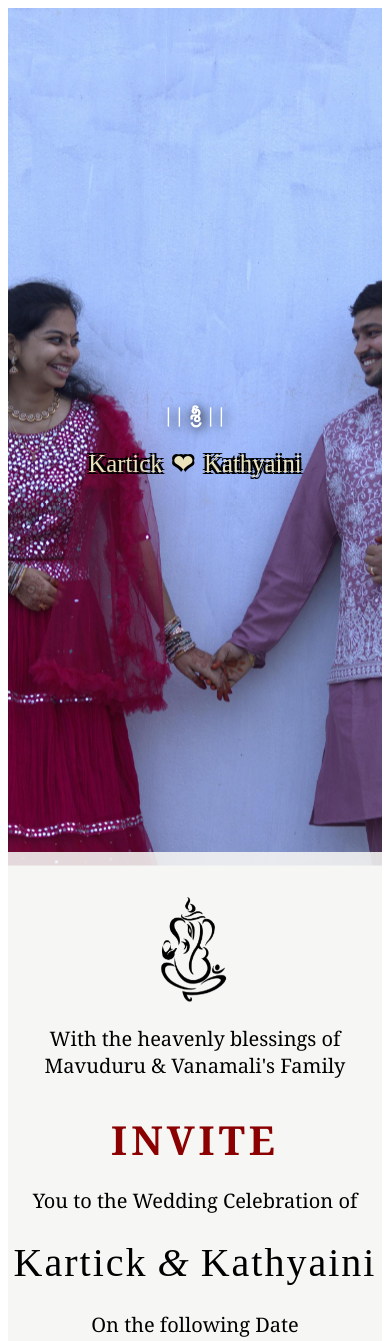
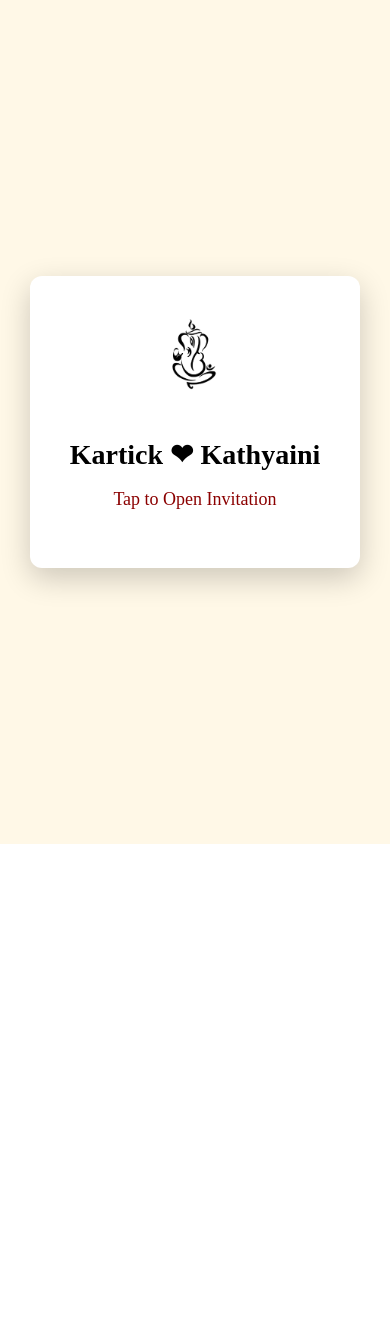
Before and after one commit to Saikathyaini/Kartick-Kathyaini-Invitation, an Angular app: page / in a window 390 px wide. Shown: the top 1341 px of the page. After the commit the page ends 844 px from the top, so only its background shows below. Built offline with nearby package versions, Linux system fonts and the light colour scheme.

Commit message:
updated invitation tap to open

```diff
--- a/src/app/kartick-katy/kartick-katy.component.css
+++ b/src/app/kartick-katy/kartick-katy.component.css
@@ -1,31 +1,71 @@
+/* ---------------- TAP TO OPEN SCREEN ---------------- */
+
+.open-screen{
+position:fixed;
+top:0;
+left:0;
+width:100%;
+height:100vh;
+
+background:#fff8e7;
+
+display:flex;
+align-items:center;
+justify-content:center;
+
+z-index:9999;
+cursor:pointer;
+}
+
+.open-card{
+text-align:center;
+padding:40px;
+background:white;
+border-radius:12px;
+box-shadow:0 10px 30px rgba(0,0,0,0.2);
+}
+
+.open-ganesh{
+width:120px;
+margin-bottom:20px;
+}
+
+.open-card h2{
+font-size:28px;
+margin-bottom:10px;
+}
+
+.open-card p{
+color:#8b0000;
+font-size:18px;
+}
+
+
+/* ---------------- MAIN PAGE ---------------- */
+
 .main-page{
 font-family: Georgia, serif;
 overflow-x:hidden;
 }
 
-/* HERO SECTION */
+
+/* ---------------- HERO SECTION ---------------- */
 
 .hero-image{
 height:100vh;
 width:100%;
 
-background-image: url('/assets/ours.jpeg');
-background-size: cover;
-/* background-size: contain; */
-background-color: #ffffff;
-background-position: center bottom;
-background-repeat: no-repeat;
-background-attachment: fixed;
-position: relative;
-overflow: hidden;
-/* display:flex;
-align-items:center;
-justify-content:center; */
+background-image:url('/assets/ours.jpeg');
+background-size:cover;
+background-position:center;
+background-repeat:no-repeat;
+background-attachment:fixed;
 
-animation: zoomBg 10s ease-in-out forwards;
+position:relative;
+overflow:hidden;
+
+animation:zoomBg 10s ease-in-out forwards;
 }
-
-/* BACKGROUND ZOOM */
 
 @keyframes zoomBg{
 0%{
@@ -36,7 +76,8 @@ transform:scale(1.05);
 }
 }
 
-/* HERO TEXT */
+
+/* ---------------- HERO TEXT ---------------- */
 
 .hero-text{
 position:absolute;
@@ -48,10 +89,8 @@ color:white;
 text-shadow:2px 2px 10px black;
 
 opacity:0;
-animation:floatUp 3.0s ease forwards;
+animation:floatUp 3s ease forwards;
 }
-
-/* NAME FLOAT ANIMATION */
 
 @keyframes floatUp{
 0%{
@@ -64,17 +103,18 @@ transform:translate(-50%,-50%);
 }
 }
 
-/* COUPLE NAME */
+
+/* ---------------- COUPLE NAMES ---------------- */
 
 .couple-names{
 display:flex;
 justify-content:center;
 align-items:center;
-gap:10px; /* space between names */
+gap:10px;
 }
 
 .couple-names span{
-font-family: 'Brush Script MT', cursive;
+font-family:'Brush Script MT', cursive;
 font-size:28px;
 color:#eae3bb;
 
@@ -90,7 +130,8 @@ font-size:22px;
 color:#eae3bb;
 }
 
-/* INVITE SECTION */
+
+/* ---------------- INVITE SECTION ---------------- */
 
 .invite-section{
 padding:40px 20px;
@@ -103,7 +144,15 @@ animation:fadeIn 2s ease forwards;
 animation-delay:2.5s;
 }
 
-/* GANESH IMAGE */
+.invite-section h1{
+font-size:40px;
+letter-spacing:4px;
+color:#8b0000;
+margin-bottom:20px;
+}
+
+
+/* ---------------- GANESH IMAGE ---------------- */
 
 .ganesh{
 width:260px;
@@ -116,8 +165,6 @@ animation:ganeshFade 2s ease forwards;
 animation-delay:1.5s;
 }
 
-/* GANESH ANIMATION */
-
 @keyframes ganeshFade{
 0%{
 opacity:0;
@@ -129,16 +176,8 @@ transform:scale(1);
 }
 }
 
-/* INVITE TITLE */
 
-.invite-section h1{
-font-size:40px;
-letter-spacing:4px;
-color:#8b0000;
-margin-bottom:20px;
-}
-
-/* DETAILS SECTION */
+/* ---------------- DETAILS SECTION ---------------- */
 
 .details{
 padding:100px 20px;
@@ -152,7 +191,21 @@ color:#8b0000;
 margin-bottom:30px;
 }
 
-/* FOOTER */
+
+/* ---------------- MAP BUTTON ---------------- */
+
+.map-btn{
+display:inline-block;
+padding:10px 20px;
+background:#c62828;
+color:white;
+text-decoration:none;
+border-radius:6px;
+margin-top:15px;
+}
+
+
+/* ---------------- FOOTER ---------------- */
 
 .footer{
 padding:100px 20px;
@@ -162,7 +215,8 @@ font-size:22px;
 color:white;
 }
 
-/* FADE ANIMATION */
+
+/* ---------------- FADE ANIMATION ---------------- */
 
 @keyframes fadeIn{
 0%{
@@ -175,36 +229,19 @@ transform:translateY(0);
 }
 }
 
-/* COUPLE NAME FONT */
 
-.couple-names p{
-font-family: 'Brush Script MT', cursive;
-font-size:40px;
-color:black;
-margin:5px 0;
-letter-spacing:2px;
+/* ---------------- MOBILE RESPONSIVE ---------------- */
+
+@media(max-width:768px){
+
+.hero-image{
+background-attachment:scroll;
+background-position:center top;
+min-height:70vh;
 }
 
-.amp{
-font-size:30px;
-font-style:italic;
-}
-
-/* MOBILE RESPONSIVE */
-
-@media(max-width:768px){
-    .couple-names span{
-font-size:24px;
-}
-
-.hero-image{
-    min-height: 70vh;
-    background-attachment: scroll;
-background-position: center top;
-}
-
-.hero-text h1{
-font-size:28px;
+.couple-names span{
+font-size:22px;
 }
 
 .invite-section{
--- a/src/app/kartick-katy/kartick-katy.component.html
+++ b/src/app/kartick-katy/kartick-katy.component.html
@@ -1,23 +1,51 @@
-<div class="main-page">
-    <audio autoplay loop>
+<!-- TAP TO OPEN SCREEN -->
+
+<div class="open-screen" *ngIf="!opened" (click)="openInvitation()">
+
+  <div class="open-card">
+
+    <img src="assets/ganesh1.png" class="open-ganesh">
+
+    <h2>Kartick ❤ Kathyaini</h2>
+
+    <p>Tap to Open Invitation</p>
+
+  </div>
+
+</div>
+
+
+<!-- BACKGROUND MUSIC -->
+
+<audio #bgMusic loop preload="auto">
   <source src="assets/ws.mp3" type="audio/mpeg">
 </audio>
 
+
+<!-- MAIN WEBSITE -->
+
+<div *ngIf="opened" class="main-page">
+
   <!-- HERO SECTION -->
+
   <section class="hero-image">
 
+    <div class="hero-text">
 
-    <div class="hero-text">
       <h3>|| శ్రీ ||</h3>
+
       <div class="couple-names">
         <span>Kartick</span>
         <span class="heart">❤</span>
         <span>Kathyaini</span>
       </div>
+
     </div>
 
   </section>
 
+
+  <!-- INVITE SECTION -->
 
   <section class="invite-section">
 
@@ -31,21 +59,27 @@
     <h1>INVITE</h1>
 
     <p>You to the Wedding Celebration of</p>
+
     <div class="couple-names">
       <p>Kartick</p>
       <p class="amp">&</p>
       <p>Kathyaini</p>
     </div>
+
     <p>On the following Date</p>
+
   </section>
 
+
   <!-- WEDDING DETAILS -->
+
   <section class="details">
 
     <h2>Wedding Ceremony</h2>
 
     <p>📅 3 May 2026</p>
-    <p>⏰ 12:18 AM(Early Morning of 4 May)</p>
+
+    <p>⏰ 12:18 AM (Early Morning of 4 May)</p>
 
     <p>
       📍 Surya Teja Kalyana Mandapam <br>
@@ -55,7 +89,7 @@
 
     <h2>Venue Location</h2>
 
-<a class="btn btn-danger"
+    <a class="map-btn"
     href="https://maps.google.com/?q=Surya+Teja+Kalyana+Mandapam+Arasavelli"
     target="_blank">
 
@@ -67,9 +101,11 @@ Open in Google Maps
 
 
   <!-- FOOTER -->
+
   <section class="footer">
 
     <h4>We look forward to celebrating with you</h4>
+
     <p>Save the Date 💐</p>
 
   </section>
--- a/src/app/kartick-katy/kartick-katy.component.ts
+++ b/src/app/kartick-katy/kartick-katy.component.ts
@@ -1,64 +1,23 @@
-import { Component, HostListener, ElementRef, ViewChild } from '@angular/core';
+import { CommonModule } from '@angular/common';
+import { Component, ElementRef, ViewChild } from '@angular/core';
+import { FormsModule } from '@angular/forms';
 
 @Component({
   selector: 'app-kartick-katy',
   standalone: true,
-  imports: [],
+  imports:[CommonModule],
   templateUrl: './kartick-katy.component.html',
   styleUrl: './kartick-katy.component.css'
 })
 export class KartickKatyComponent {
 
-days:number=0;
-hours:number=0;
-minutes:number=0;
-seconds:number=0;
+opened = false;
 
 @ViewChild('bgMusic') music!: ElementRef;
 
-ngOnInit(){
-
-setInterval(()=>{
-
-const weddingDate=new Date("May 3, 2026 12:18:00").getTime();
-const now=new Date().getTime();
-const gap=weddingDate-now;
-
-this.days=Math.floor(gap/(1000*60*60*24));
-this.hours=Math.floor((gap%(1000*60*60*24))/(1000*60*60));
-this.minutes=Math.floor((gap%(1000*60*60))/(1000*60));
-this.seconds=Math.floor((gap%(1000*60))/1000);
-
-},1000)
-
-}
-
-/* MUSIC STARTS AFTER FIRST CLICK */
-
-@HostListener('document:click')
-playMusic() {
-  if (this.music && this.music.nativeElement.paused) {
-    this.music.nativeElement.play();
-  }
-}
-
-/* SCROLL ANIMATION */
-
-@HostListener('window:scroll', [])
-onScroll() {
-
-const sections = document.querySelectorAll('.fade-section');
-
-sections.forEach(section => {
-
-const top = section.getBoundingClientRect().top;
-
-if(top < window.innerHeight - 100){
-(section as HTMLElement).classList.add('show');
-}
-
-});
-
+openInvitation(){
+  this.opened = true;
+  this.music.nativeElement.play();
 }
 
 }
```
Lines whose indentation alone changed are shown as unchanged.
